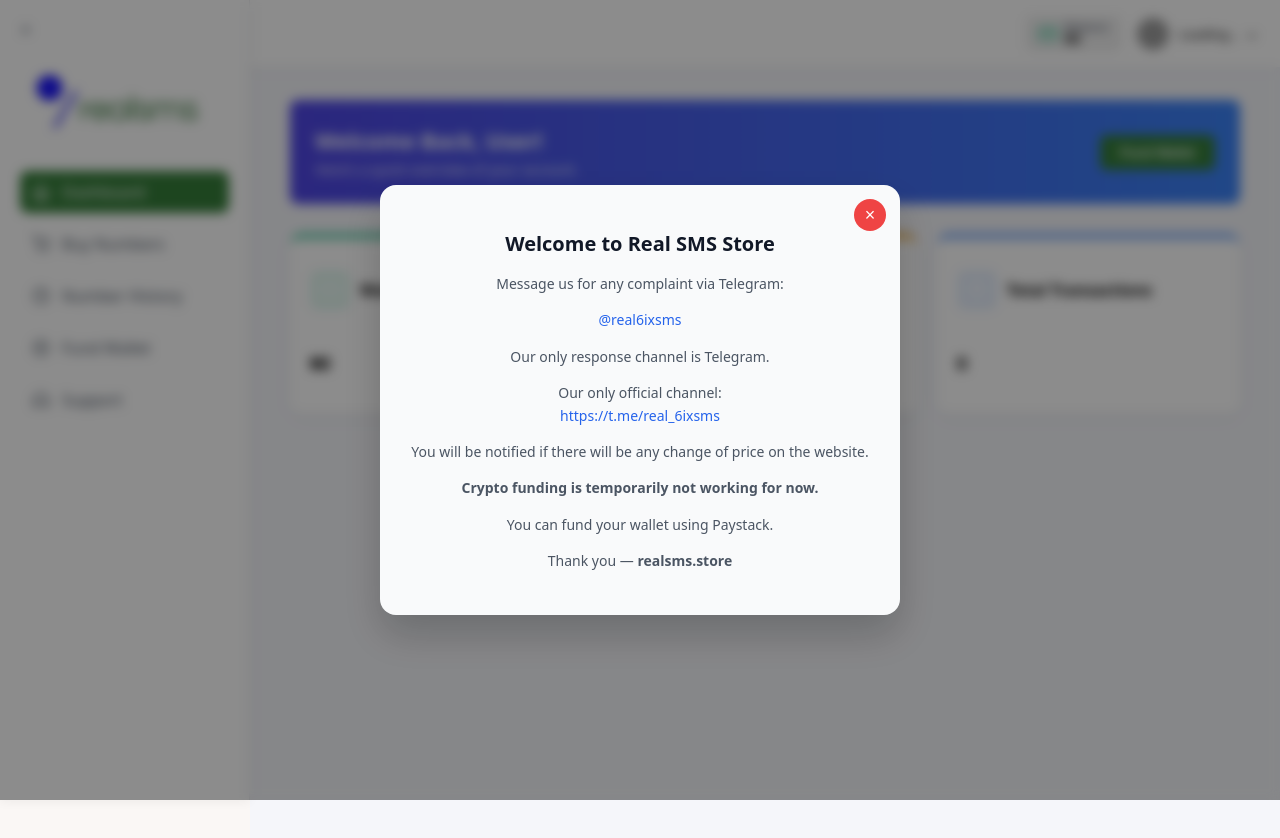
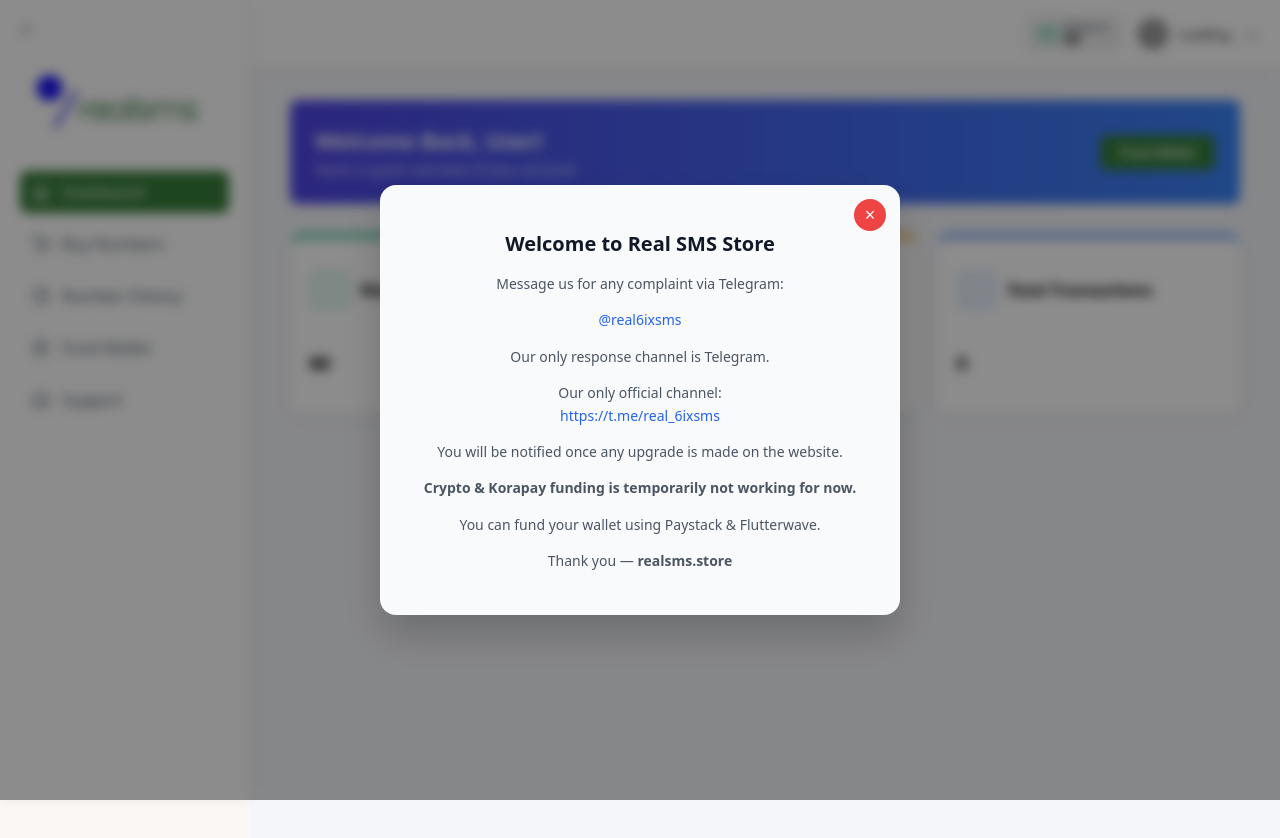
Before and after one commit to ay30bg/realsms, a React (Create React App) app: page /dashboard in a window 1280 px wide. Shown: the top 838 px of the page. Built offline with nearby package versions, Linux system fonts and the light colour scheme; no server answers; grey boxes are pictures that could not be loaded.

Commit message:
Update Dashboard.jsx

```diff
--- a/src/pages/Dashboard.jsx
+++ b/src/pages/Dashboard.jsx
@@ -140,15 +140,14 @@ const Dashboard = ({ darkMode }) => {
             </p>
 
             <p>
-              You will be notified if there will be any change of price on the
-              website.
+              You will be notified once any upgrade is made on the website.
             </p>
 
             <p className="notice-highlight">
-              Crypto funding is temporarily not working for now.
+              Crypto & Korapay funding is temporarily not working for now.
             </p>
 
-            <p>You can fund your wallet using Paystack.</p>
+            <p>You can fund your wallet using Paystack & Flutterwave.</p>
 
             <p>
               Thank you — <strong>realsms.store</strong>
```
